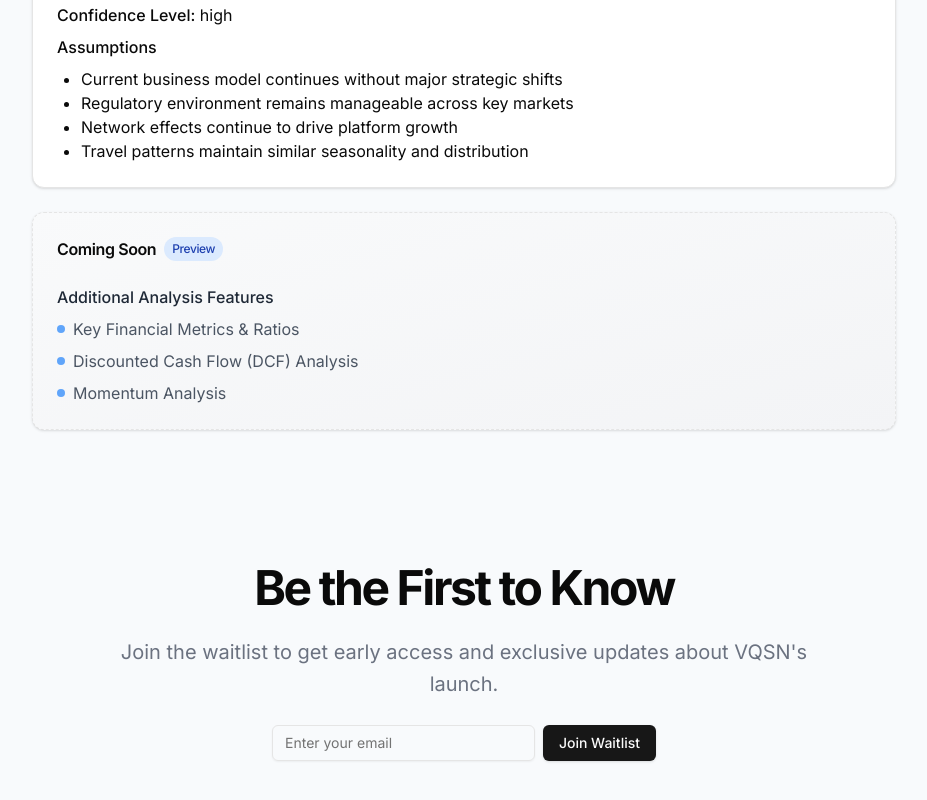
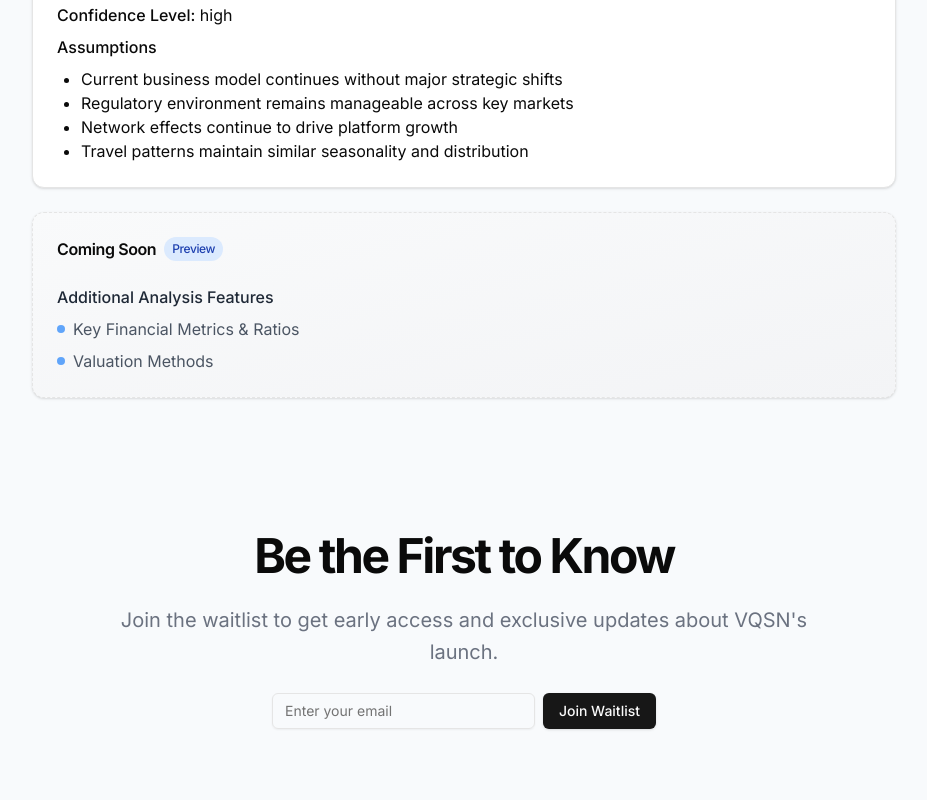
Before and after one commit to iste2/vqsn, a Next.js app: page /examples in a window 1280 px wide. Shown: the part 4233-5033 px from the top of the page, without its empty margins (176-1103 px from the left). Built offline with nearby package versions, Linux system fonts and the light colour scheme.

Commit message:
coming soon

```diff
--- a/components/example-selector.tsx
+++ b/components/example-selector.tsx
@@ -308,11 +308,7 @@ export function ExampleSelector({ examples }: ExampleSelectorProps) {
                   </li>
                   <li className="flex items-center gap-2 text-gray-600">
                     <span className="inline-block w-2 h-2 rounded-full bg-blue-400" />
-                    Discounted Cash Flow (DCF) Analysis
-                  </li>
-                  <li className="flex items-center gap-2 text-gray-600">
-                    <span className="inline-block w-2 h-2 rounded-full bg-blue-400" />
-                    Momentum Analysis
+                    Valuation Methods
                   </li>
                 </ul>
               </div>
```
